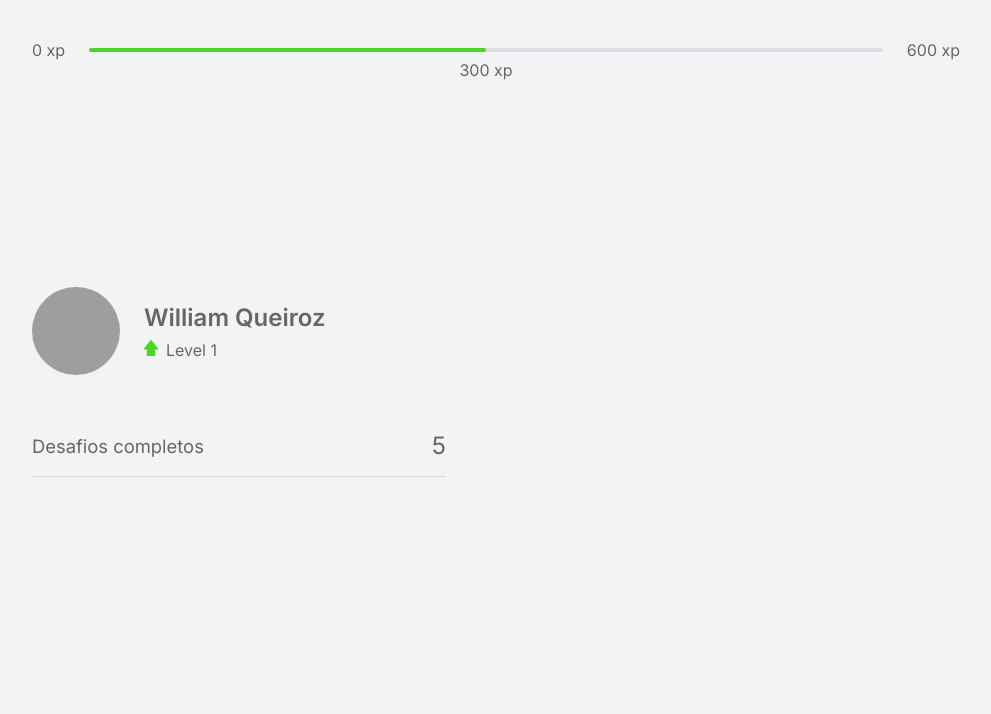
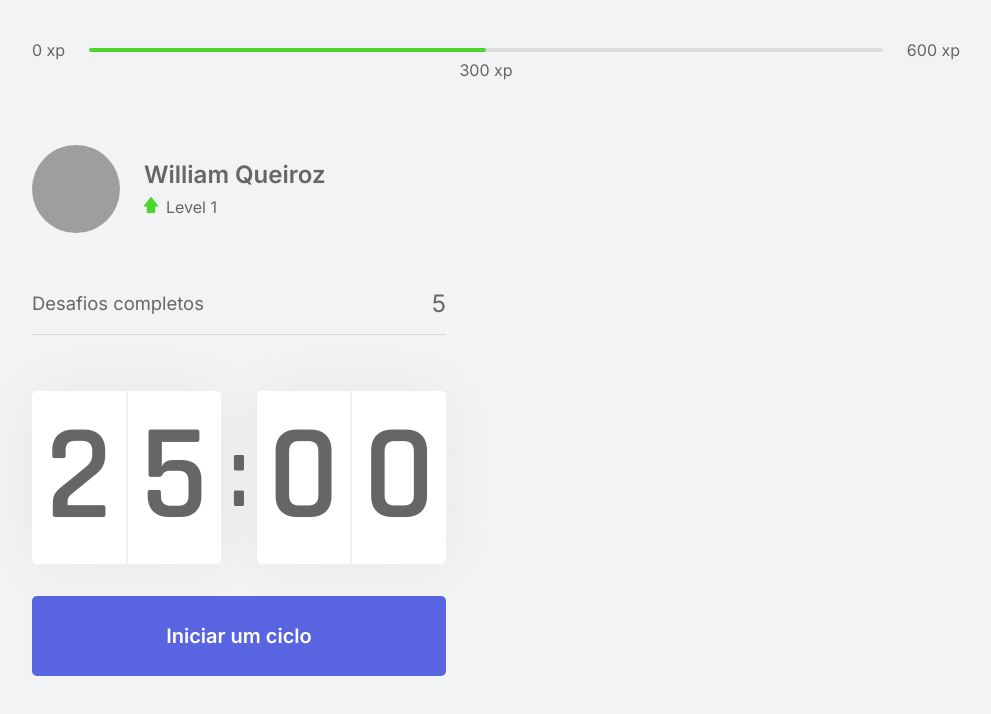
Before and after one commit to wnqueiroz/rocketseat-nlw-4, a Next.js app: page / in a window 1280 px wide. Shown: the top 714 px of the page, without its empty margins (144-1135 px from the left). Built offline with nearby package versions, Linux system fonts and the light colour scheme; grey boxes are pictures that could not be loaded.

Commit message:
feat: added Countdown component

```diff
--- /dev/null
+++ b/src/components/Countdown.tsx
@@ -0,0 +1,49 @@
+import { useState, useEffect } from 'react'
+import styles from '../styles/components/Countdown.module.css'
+
+export function Countdown() {
+  const [time, setTime] = useState(25 * 60)
+  const [active, setActive] = useState(false)
+
+  const minutes = Math.floor(time / 60)
+  const seconds = time % 60
+
+  const [minuteLeft, minuteRight] = String(minutes).padStart(2, '0').split('')
+  const [secondLeft, secondRight] = String(seconds).padStart(2, '0').split('')
+
+  function startCountdown() {
+    setActive(true)
+  }
+
+  useEffect(() => {
+    if (active && time > 0) {
+      setTimeout(() => {
+        setTime(time - 1)
+      }, 1000)
+    }
+  }, [active, time])
+
+  return (
+    <div>
+      <div className={styles.countdownContainer}>
+        <div>
+          <span>{minuteLeft}</span>
+          <span>{minuteRight}</span>
+        </div>
+        <span>:</span>
+        <div>
+          <span>{secondLeft}</span>
+          <span>{secondRight}</span>
+        </div>
+      </div>
+
+      <button
+        type="button"
+        className={styles.countdownButton}
+        onClick={startCountdown}
+      >
+        Iniciar um ciclo
+      </button>
+    </div>
+  )
+}
--- a/src/pages/_document.tsx
+++ b/src/pages/_document.tsx
@@ -5,6 +5,7 @@
     return (
       <Html>
         <Head>
+          <link rel="shortcut icon" href="favicon.png" type="image/png" />
           <link rel="preconnect" href="https://fonts.gstatic.com" />
           <link
             href="https://fonts.googleapis.com/css2?family=Inter:wght@400;500;600&family=Rajdhani:wght@600&display=swap"
--- a/src/pages/index.tsx
+++ b/src/pages/index.tsx
@@ -1,4 +1,7 @@
+import Head from 'next/head'
+
 import { CompletedChallenges } from '../components/CompletedChallenges'
+import { Countdown } from '../components/Countdown'
 import { ExperienceBar } from '../components/ExperienceBar'
 import { Profile } from '../components/Profile'
 
@@ -7,12 +10,16 @@
 export default function Home() {
   return (
     <div className={styles.container}>
+      <Head>
+        <title>Início | move.it</title>
+      </Head>
       <ExperienceBar />
 
       <section>
         <div>
           <Profile />
           <CompletedChallenges />
+          <Countdown />
         </div>
         <div></div>
       </section>
--- /dev/null
+++ b/src/styles/components/Countdown.module.css
@@ -0,0 +1,61 @@
+.countdownContainer {
+  display: flex;
+  align-items: center;
+  font-family: Rajdhani;
+  font-weight: 600;
+  color: var(--title);
+}
+
+.countdownContainer > div {
+  flex: 1;
+  display: flex;
+  align-items: center;
+  justify-content: space-evenly;
+  background: var(--white);
+  box-shadow: 0 0 60px rgba(0, 0, 0, 0.05);
+  border-radius: 5px;
+  font-size: 8.5rem;
+  text-align: center;
+}
+
+.countdownContainer > div span {
+  flex: 1;
+}
+
+.countdownContainer > div span:first-child {
+  border-right: 1px solid #f0f1f3;
+}
+
+.countdownContainer > div span:last-child {
+  border-left: 1px solid #f0f1f3;
+}
+
+.countdownContainer > span {
+  font-size: 6.25rem;
+  margin: 0 0.5rem;
+}
+
+.countdownButton {
+  width: 100%;
+  height: 5rem;
+  margin-top: 2rem;
+
+  display: flex;
+  align-items: center;
+  justify-content: center;
+
+  border: 0;
+  border-radius: 5px;
+
+  background: var(--blue);
+  color: var(--white);
+
+  font-size: 1.25rem;
+  font-weight: 600;
+
+  transition: background-color 0.2s;
+}
+
+.countdownButton:hover {
+  background: var(--blue-dark);
+}
```
